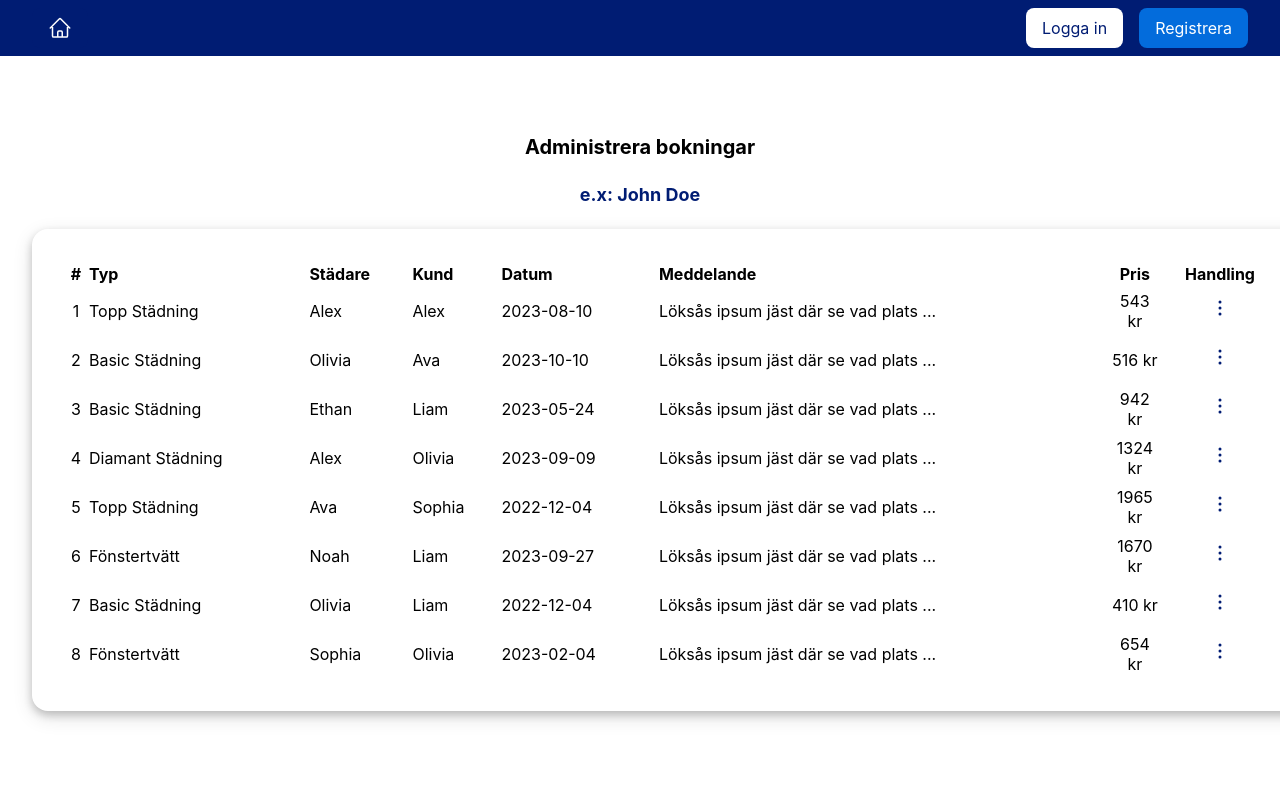
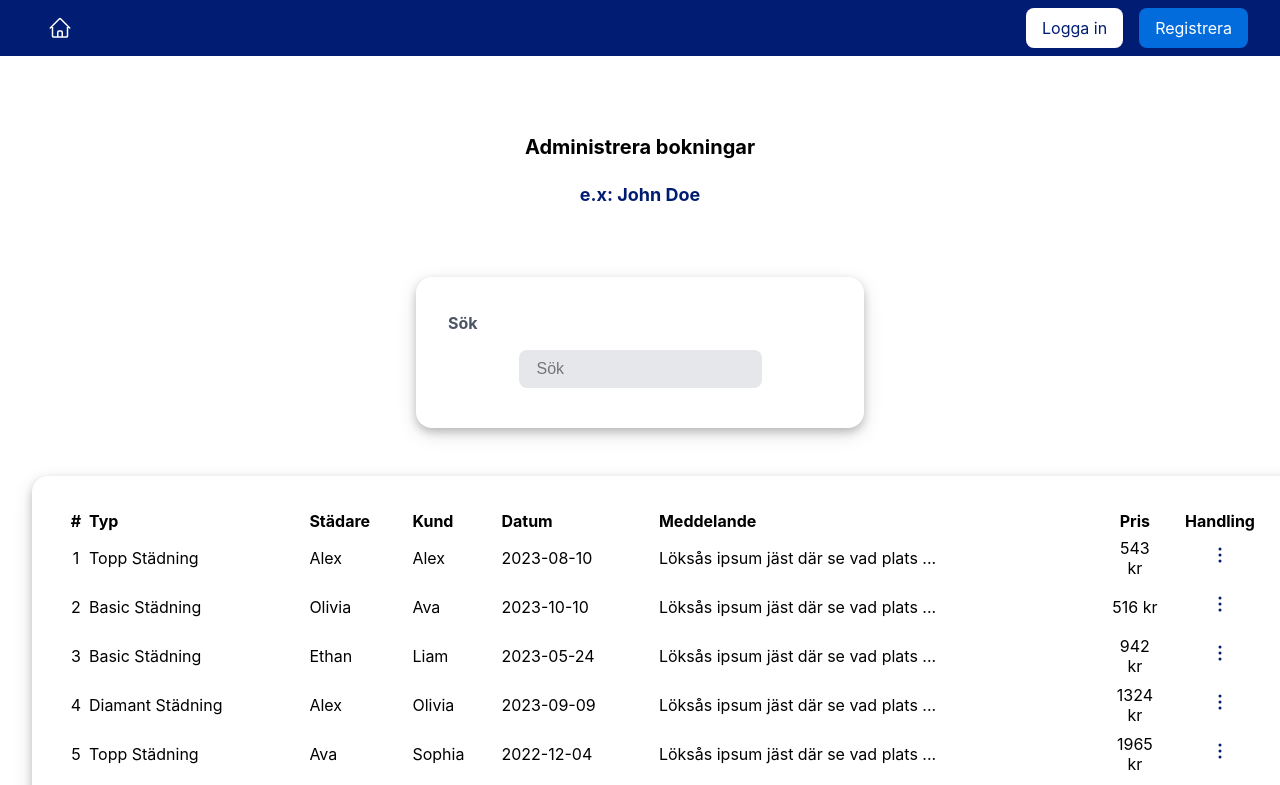
Before and after one commit to SevRostomyan/bookitfrontend, a React (Create React App) app: page /booking-admin-panel in a window 1280 px wide. Shown: the top 785 px of the page. Built offline with nearby package versions, Linux system fonts and the light colour scheme.

Commit message:
Lagt till sök-funktioner för att enkelt hitta specifika bokningar.

```diff
--- a/src/Components/Admin/BookingAdminPanel.jsx
+++ b/src/Components/Admin/BookingAdminPanel.jsx
@@ -6,14 +6,30 @@ class BookingAdminPanel extends Component {
     cleaningTypes = ["Basic Städning", "Topp Städning", "Diamant Städning", "Fönstertvätt"];
 
     render() {
-        let totalPrice = 0;
-
         return (
             <div>
                 <h1 className="text-xl">Administrera bokningar</h1>
 
                 {/* Admin name */}
                 <h2 className="text-lg text-primary"> e.x: John Doe</h2>
+
+                <section className="md-flex items-center w-full max-w-7xl px-8 py-12 mx-auto box-border">
+                    <div className="auth-form w-full max-w-md mx-auto px-8">
+                        <div className="card ">
+                            <form className="search-form">
+                                <label htmlFor="seatch">Sök</label>
+                                <input
+                                    value=""
+                                    className="form-input"
+                                    id="seatch"
+                                    type="text"
+                                    name="seatch"
+                                    placeholder="Sök"
+                                />
+                            </form>
+                        </div>
+                    </div>
+                </section>
 
                 <div className="container-xl mx-auto px-8">
                     <div className="card w-full">
```
